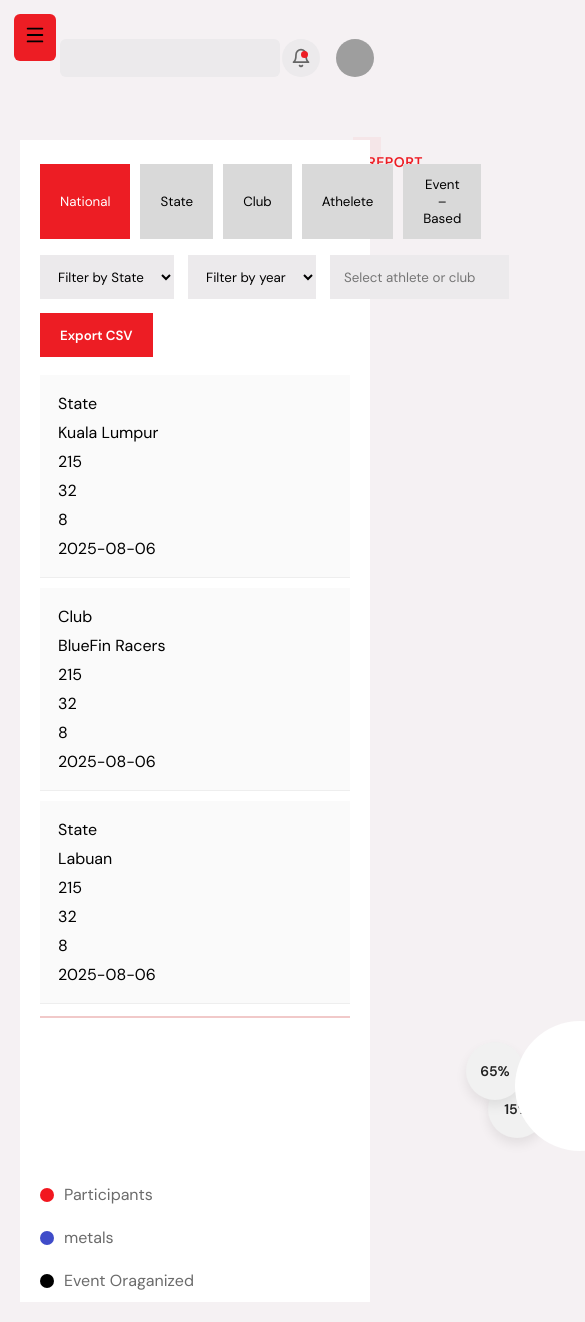
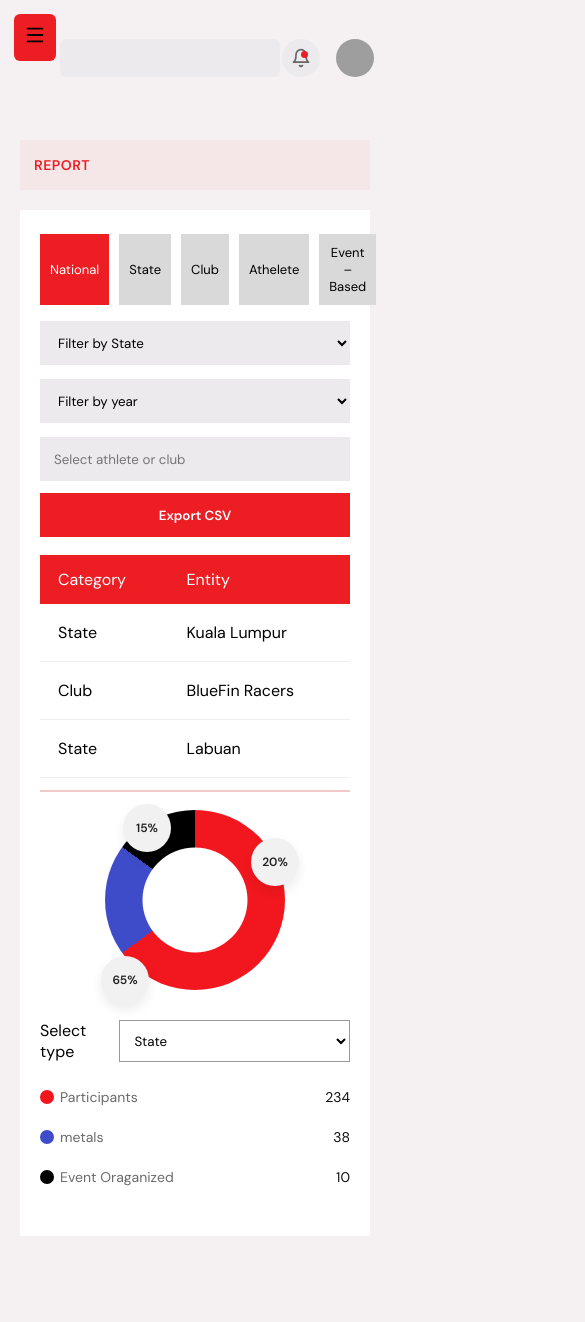
Before and after one commit to Nivas-git07/malaysia_project, a React (Create React App) app: page /report in a window 390 px wide. Shown: the top 1322 px of the page, 585 px wide, since content can reach past the window. After the commit the page ends 1236 px from the top, so only its background shows below. Built offline with nearby package versions, Linux system fonts and the light colour scheme; grey boxes are pictures that could not be loaded.

Commit message:
settings adjusted

```diff
--- a/src/admin/style/Settings.css
+++ b/src/admin/style/Settings.css
@@ -126,9 +126,9 @@ body {
 
 .profileContainer {
   position: absolute;
-  width: 983px;
+  width: 1119px;
   top: 230px;   /* slightly reduced to stop scroll */
-  left: 384px;
+  left: 355px;
   background: white;
   padding: 35px 40px;
   border-radius: 6px;
--- a/src/admin/style/dashboard/Report.css
+++ b/src/admin/style/dashboard/Report.css
@@ -264,39 +264,131 @@
 .dot.black{ background:#000; }
 /* ================= MOBILE RESPONSIVE ================= */
 
+/* ================= RESPONSIVE FIX (TABLET + MOBILE) ================= */
+
 @media(max-width:1200px){
 
-  .nationalWrapper{
+/* ===== TITLE BAR ===== */
+.AthleteReport{
   position:relative;
   left:auto;
   right:auto;
   top:auto;
   margin:20px;
 }
+.tableBlock{
+  width:100%;
+  overflow-x:auto;      /* ⭐ allows horizontal scroll */
+}
 
+/* keep desktop grid layout */
+.tableHead,
+.tableRow{
+  min-width:850px;      /* ⭐ table keeps structure */
+}
+
+/* smoother mobile look */
+.tableRow{
+  background:#fff;
+}
+
+
+/* ===== MAIN CARD ===== */
+.nationalWrapper{
+  position:relative;
+  left:auto;
+  right:auto;
+  top:auto;
+  margin:0 20px;
+}
+
+/* ===== TABS WRAP ===== */
+
+
+/* ===== FILTER ROW STACK ===== */
 .filterRow{
   flex-direction:column;
-    align-items:flex-start;
-    gap:14px;
+  align-items:stretch;
+  gap:12px;
 }
 
+.filtersLeft{
+  flex-wrap:wrap;
+}
+
+.exportBtn{
+  width:100%;
+}
+
+/* ===== TABLE MOBILE STYLE ===== */
+
+
+/* ===== CHART AREA RESPONSIVE ===== */
+
 .chartArea{
+  width:100%;
+  height:auto;
   flex-direction:column;
+  align-items:center;
   gap:30px;
 }
 
+/* DONUT CENTER */
+.donut{
+  margin:0;
+  width:180px;
+  height:180px;
+}
+
+/* INNER HOLE SCALE */
+.donut::after{
+  width:105px;
+  height:105px;
+}
+
+/* LEGEND FULL WIDTH */
 .legendBlock{
+  width:100%;
+  height:auto;
+}
+
+/* SELECT ALIGN */
+.selectType{
+  justify-content:space-between;
   width:100%;
 }
 
-  .tableHead{
-    display:none;
+.selectType select{
+  width:100%;
 }
 
-  .tableRow{
-    grid-template-columns:1fr;
-    gap:8px;
-    background:#fafafa;
-    margin-bottom:10px;
 }
+
+/* ================= SMALL MOBILE ================= */
+
+@media(max-width:600px){
+
+.tab{
+  flex:1;
+  text-align:center;
+  padding:10px;
+  font-size:13px;
 }
+
+.filtersLeft select,
+.filtersLeft input{
+  width:100%;
+}
+
+.percent{
+  width:48px;
+  height:48px;
+  font-size:12px;
+}
+
+.legendItem{
+  grid-template-columns:20px 1fr 60px;
+  font-size:14px;
+}
+
+}
```
Lines whose indentation alone changed are shown as unchanged.
